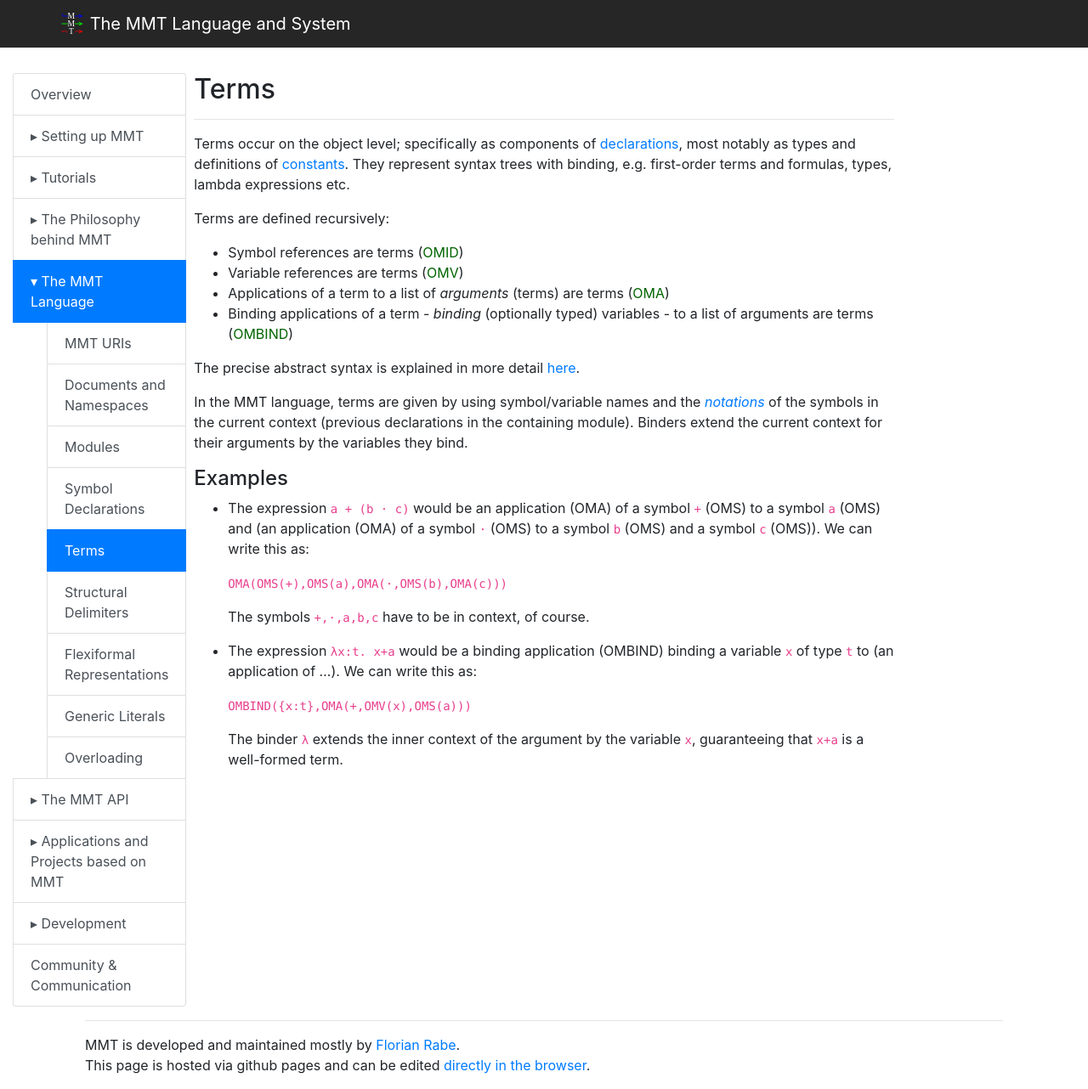
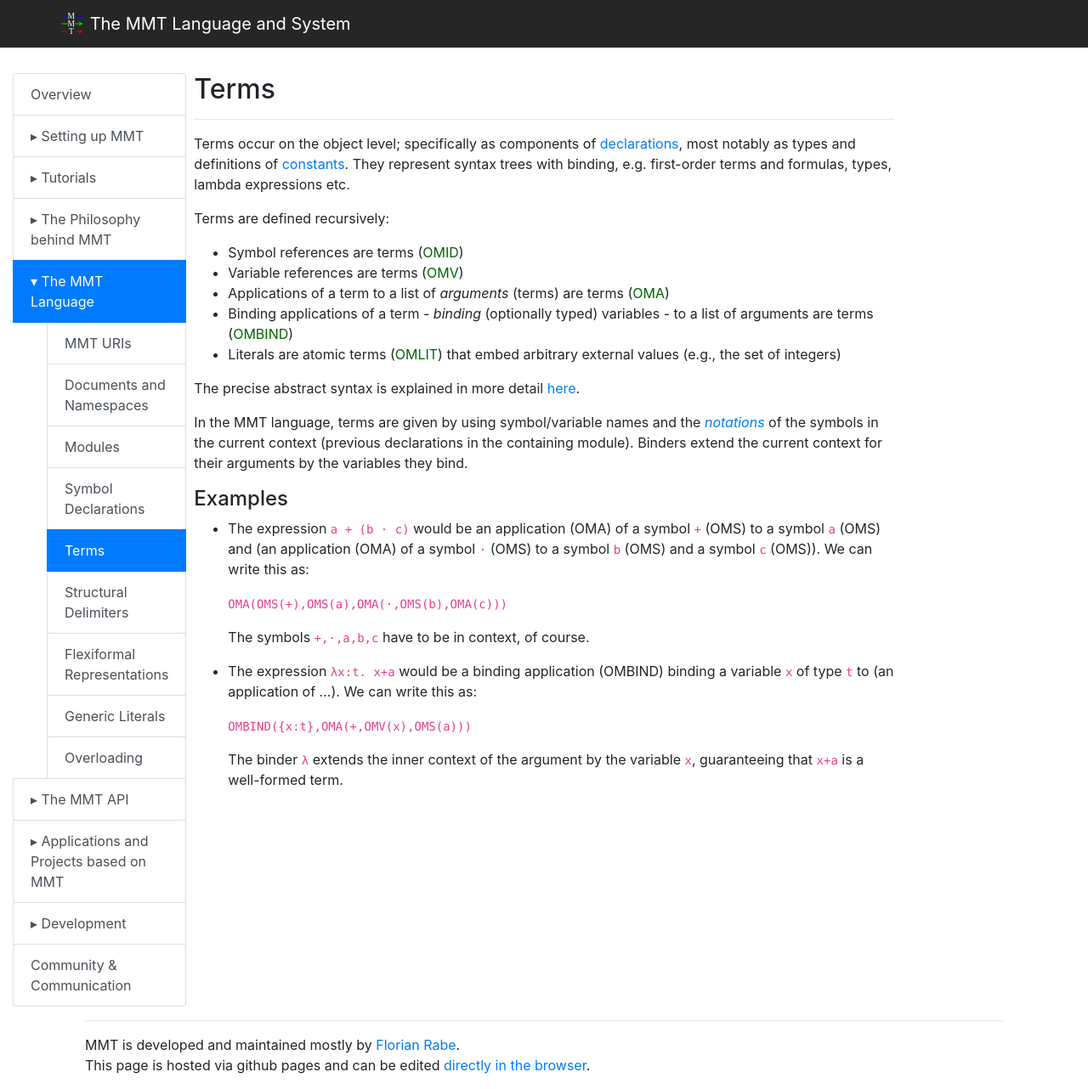
Before and after one commit to UniFormal/uniformal.github.io, a Jekyll site: the page built from doc/language/objects.md, in a window 1280 px wide. Shown: the whole page at 85% size. Built offline with Jekyll 4.4.1, drawn with Linux system fonts in a browser that asks for light colours.

Commit message:
Update objects.md

```diff
--- a/doc/language/objects.md
+++ b/doc/language/objects.md
@@ -10,6 +10,7 @@ Terms are defined recursively:
 * Variable references are terms ([OMV](https://uniformal.github.io/apidoc/index.html#info.kwarc.mmt.api.objects.OMV))
 * Applications of a term to a list of *arguments* (terms) are terms ([OMA](https://uniformal.github.io/apidoc/index.html#info.kwarc.mmt.api.objects.OMA))
 * Binding applications of a term - *binding* (optionally typed) variables - to a list of arguments are terms ([OMBIND](https://uniformal.github.io/apidoc/index.html#info.kwarc.mmt.api.objects.OMBINDC))
+* Literals are atomic terms ([OMLIT](https://uniformal.github.io/apidoc/index.html#info.kwarc.mmt.api.objects.OMLIT)) that embed arbitrary external values (e.g., the set of integers)
 
 The precise abstract syntax is explained in more detail [here](../api/syntax).
 
```
